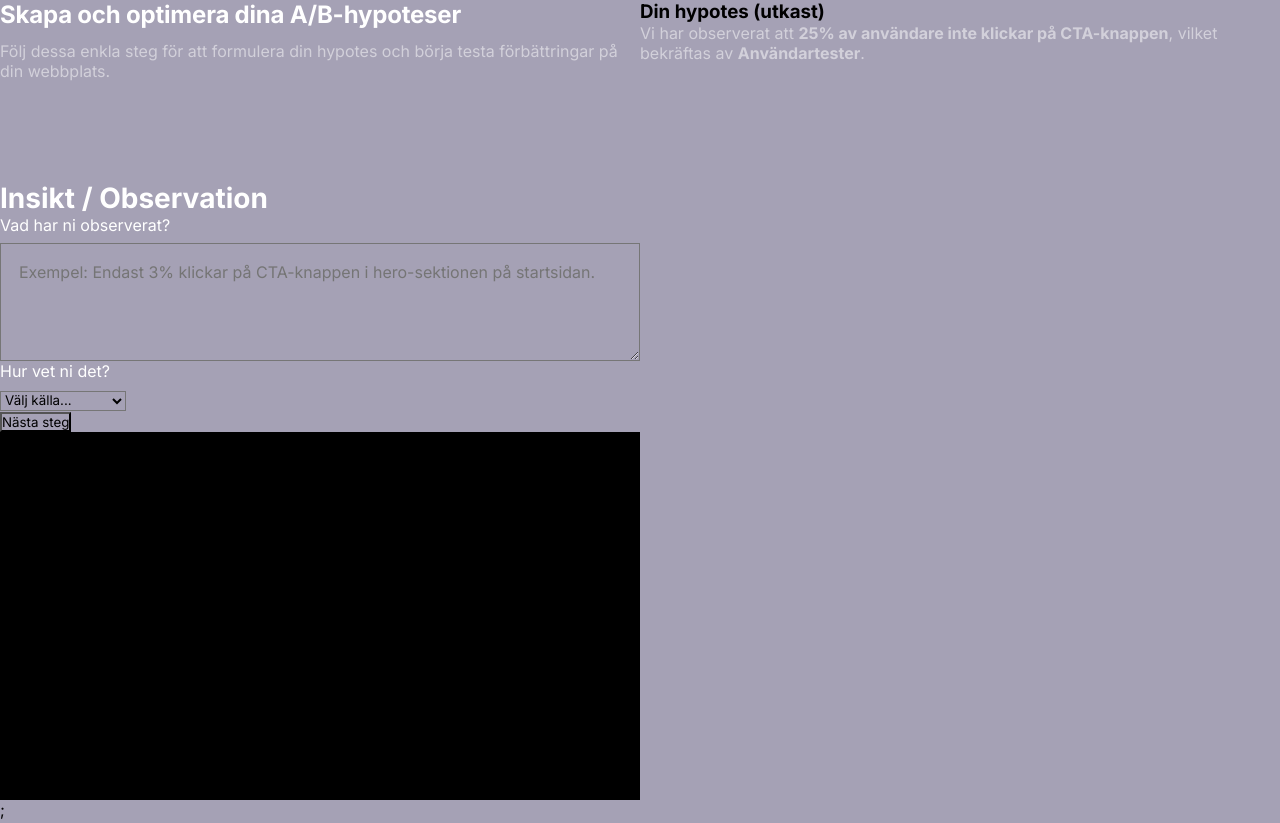
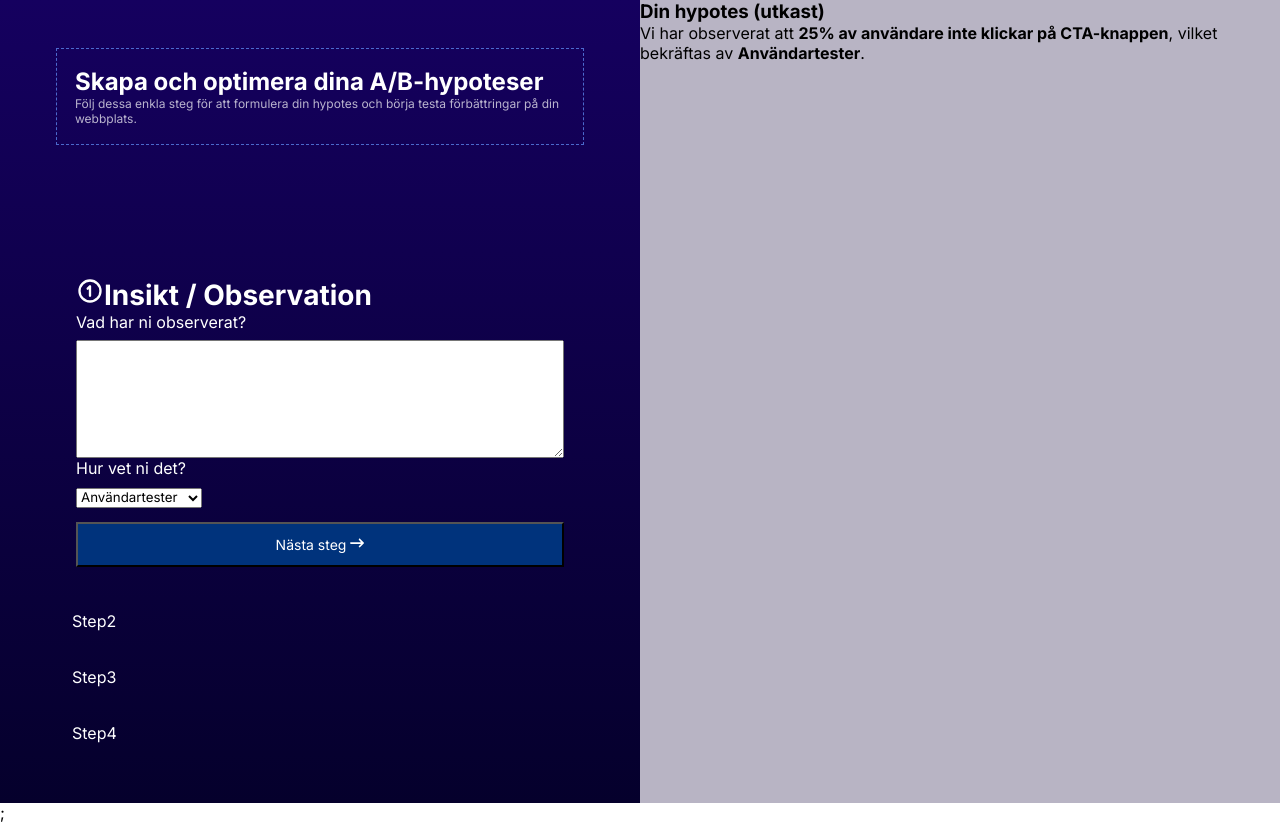
Before and after one commit to 1anDr0/abTest, a React (Vite) app: page / in a window 1280 px wide. Built offline with nearby package versions, Linux system fonts and the light colour scheme.

Commit message:
react icons css

```diff
--- a/package.json
+++ b/package.json
@@ -12,7 +12,7 @@
   "dependencies": {
     "react": "^19.2.0",
     "react-dom": "^19.2.0",
-    "react-icons": "^5.5.0"
+    "react-icons": "^5.6.0"
   },
   "devDependencies": {
     "@eslint/js": "^9.39.1",
--- a/src/App.css
+++ b/src/App.css
@@ -1,8 +1,7 @@
 * {
-  background-color: #a5a1b5;
   font-family: inter;
   box-sizing: border-box;
-  max-width: 1920px;
-  margin: 0 auto;
-  padding: 0 0px;
+
+  margin: 0;
+  padding: 0;
 }
--- a/src/components/HypotesBuilder/HypotesBuilder.css
+++ b/src/components/HypotesBuilder/HypotesBuilder.css
@@ -1,22 +1,31 @@
 .page {
+  min-height: 100vh;
+  width: 100%;
+  background: linear-gradient(
+    to right,
+    #15005f 0%,
+    #15005f 50%,
+    #b8b4c4 50%,
+    #b8b4c4 100%
+  );
+}
+
+.page-inner {
+  max-width: 1920px;
+  margin: 0 auto;
   min-height: 100vh;
 }
 
 .layout {
-  display: flex;
-  gap: 0px;
-  align-items: flex-start;
+  display: grid;
+  grid-template-columns: 1fr 1fr;
+  min-height: 100vh;
 }
 
-/* valfritt: bestäm bredder */
 .leftpanel-container {
-  flex: 1; /* vänster tar mer plats */
-  max-width: 50%;
-  height: 100vh;
-  background-color: rgb(0, 0, 0);
+  background: linear-gradient(180deg, #15005f, #05002c);
 }
 
 .rightpanel-container {
-  flex: 1; /* höger tar resten */
-  max-width: 50%;
+  background: #b8b4c4;
 }
--- a/src/components/HypotesBuilder/HypotesBuilder.jsx
+++ b/src/components/HypotesBuilder/HypotesBuilder.jsx
@@ -8,12 +8,13 @@ const HypotesBuilder = () => {
 
   const [formData, setFormData] = useState({
     // Steg 1
-    observation: " 25% av användare inte klickar på CTA-knappen",
+    observation: "25% av användare inte klickar på CTA-knappen",
     evidence: "Användartester",
   });
 
   return (
     <div className="page">
+      <div className="page-inner">
         <div className="layout">
           <div className="leftpanel-container">
             <LeftPanel
@@ -23,7 +24,10 @@ const HypotesBuilder = () => {
               setFormData={setFormData}
             />
           </div>
+          <div className="rightpanel-container">
             <RightPanel currentStep={currentStep} formData={formData} />
+          </div>
+        </div>
       </div>
     </div>
   );
--- a/src/components/Leftpanel/Header/Header.css
+++ b/src/components/Leftpanel/Header/Header.css
@@ -1,11 +1,14 @@
-h2 {
-  color: white;
-  font-size: 24px;
-  letter-spacing: -0.2px;
-  padding-bottom: 12px;
+.header {
+  border: 1px dashed rgba(100, 150, 255, 0.7);
+  padding: 18px;
 }
 
-p {
-  color: rgba(255, 255, 255, 0.5);
-  font-size: 16px;
+.header h1 {
+  font-size: 15px;
+  margin-bottom: 6px;
 }
+
+.header p {
+  font-size: 12px;
+  opacity: 0.7;
+}
--- a/src/components/Leftpanel/Header/Header.jsx
+++ b/src/components/Leftpanel/Header/Header.jsx
@@ -4,7 +4,7 @@ import "./Header.css";
 const Header = () => {
   return (
     <>
-      <div className="header-container">
+      <div className="header">
         <h2>Skapa och optimera dina A/B-hypoteser</h2>
         <p>
           Följ dessa enkla steg för att formulera din hypotes och börja testa
--- a/src/components/Leftpanel/LeftPanel.jsx
+++ b/src/components/Leftpanel/LeftPanel.jsx
@@ -1,18 +1,37 @@
+import "./Leftpanel.css";
 import Header from "./Header/Header";
 import Step1 from "./Step1/Step1";
+import Step2 from "./Step2/Step2";
+import Step3 from "./Step3/Step3";
+import Step4 from "./Step4/Step4";
+import { FaArrowRightLong } from "react-icons/fa6";
 
 const LeftPanel = ({ currentStep, setCurrentStep, formData, setFormData }) => {
   return (
-    <div>
+    <div className="leftpanel">
       <Header />
 
-      {currentStep === 1 && (
-        <Step1 formData={formData} setFormData={setFormData} />
-      )}
-      <div>
-        <button onClick={() => setCurrentStep(currentStep + 1)}>
-          Nästa steg
+      <div className="step-card active">
+        {currentStep === 1 && (
+          <Step1 formData={formData} setFormData={setFormData} />
+        )}
+
+        <button
+          className="next-btn"
+          onClick={() => setCurrentStep(currentStep + 1)}
+        >
+          Nästa steg <FaArrowRightLong />
         </button>
+      </div>
+      <div className="step-card collapsed">
+        <Step2 />
+      </div>
+
+      <div className="step-card collapsed">
+        <Step3 />
+      </div>
+      <div className="step-card collapsed">
+        <Step4 />
       </div>
     </div>
   );
--- /dev/null
+++ b/src/components/Leftpanel/Leftpanel.css
@@ -0,0 +1,40 @@
+.leftpanel {
+  min-height: 100vh;
+  /* background: linear-gradient(180deg, #15005f, #05002c); */
+  padding: 48px 56px;
+  display: flex;
+  flex-direction: column;
+  gap: 12px;
+  color: white;
+  box-sizing: border-box;
+}
+
+.step-card {
+  width: 100%;
+}
+
+.step-card.active {
+  padding: 20px;
+}
+
+.step-card.collapsed {
+  padding: 12px 16px;
+  min-height: 36px;
+  display: flex;
+  align-items: center;
+}
+
+.next-btn {
+  margin-top: 14px;
+  width: 100%;
+  padding: 12px;
+  background: #00337c;
+
+  color: WHITE;
+  font-size: 14px;
+  cursor: pointer;
+}
+
+.next-btn:hover {
+  background: rgb(0, 47, 255);
+}
--- a/src/components/Leftpanel/Step1/Step1.jsx
+++ b/src/components/Leftpanel/Step1/Step1.jsx
@@ -1,16 +1,20 @@
 import "./Step1.css";
+import { TbCircleNumber1 } from "react-icons/tb";
 
-const Step1 = (formData, setFormData) => {
+const Step1 = ({ formData, setFormData }) => {
   return (
     <div className="steps">
-      <h1>Insikt / Observation</h1>
+      <h1>
+        <TbCircleNumber1 />
+        Insikt / Observation
+      </h1>
       <label>Vad har ni observerat?</label>
       <textarea
         value={formData.observation}
         onChange={(e) =>
           setFormData({ ...formData, observation: e.target.value })
         }
-        placeholder="Exempel: Endast 3% klickar på CTA-knappen i hero-sektionen på startsidan."
+        placeholder="Exempel: 25% av användare inte klickar på CTA-knappen"
         rows={4}
       />
 
```
Also changed, not shown: 1 other file (tests, documents, lock files or other folders). Lines whose indentation alone changed are shown as unchanged.
